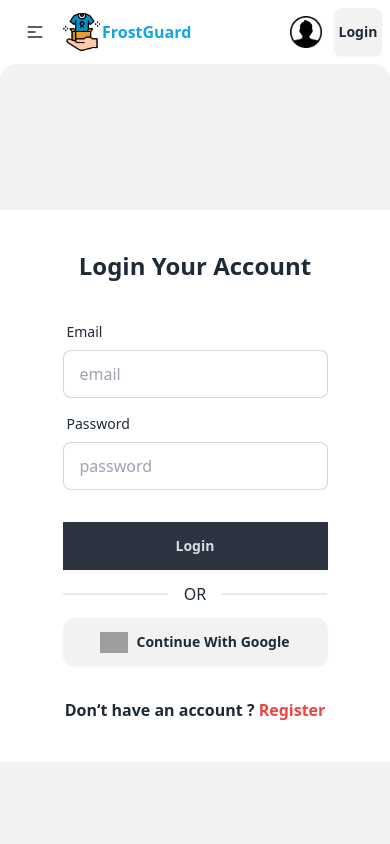
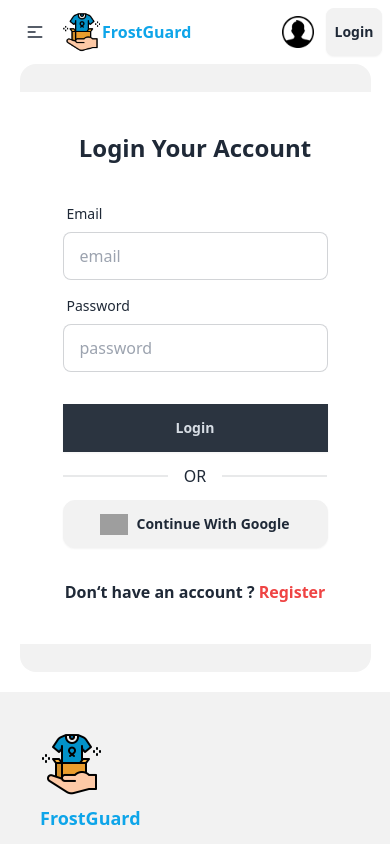
Before and after one commit to Jahid458/ForstGuard-cloth-donation, a React (Vite) app: page /login in a window 390 px wide. Shown: the top 844 px of the page. Built offline with nearby package versions, Linux system fonts and the light colour scheme; no server answers; grey boxes are pictures that could not be loaded.

Commit message:
reponsive in signin registration page

```diff
--- a/src/components/AuthProvider.jsx
+++ b/src/components/AuthProvider.jsx
@@ -1,5 +1,5 @@
 /* eslint-disable react/prop-types */
-import { createUserWithEmailAndPassword, GoogleAuthProvider, onAuthStateChanged, signInWithEmailAndPassword, signInWithPopup, signOut } from 'firebase/auth';
+import { createUserWithEmailAndPassword, GoogleAuthProvider, onAuthStateChanged, signInWithEmailAndPassword, signInWithPopup, signOut,updateProfile  } from 'firebase/auth';
 import  { createContext, useEffect, useState } from 'react';
 import auth from './../firebase/firebase.config';
 
@@ -37,10 +37,15 @@ const AuthProvider = ({children}) => {
 
 
 
+
+
    const handleLogout = () =>{
     return  signOut(auth)
    }
 
+   const updateUserProfile  = (updateData) =>{
+        return updateProfile(auth.currentUser, updateData)
+   }
 
 
    useEffect(()=>{
@@ -62,7 +67,8 @@ const AuthProvider = ({children}) => {
     handleLogout,
     user,
     setUser,
-    googleLogIn
+    googleLogIn,
+    updateUserProfile
   }
 
   return (
--- a/src/components/Login.jsx
+++ b/src/components/Login.jsx
@@ -31,8 +31,8 @@ const Login = () => {
     })
    }
   return (
-    <div>
-        <div className="min-h-screen flex justify-center items-center rounded-2xl bg-base-200 p-3 mb-5" >
+    <div className="w-[90%] md:w-[90%] lg:w-[100%] mx-auto">
+        <div className=" flex justify-center items-center rounded-2xl bg-base-200 p-7 mb-5" >
       <div className="card bg-base-100 lg:w-full max-w-lg shrink-0 rounded-none p-10 ">
         <h2 className="text-2xl font-semibold text-center">
           Login Your Account
--- a/src/components/Navbar.jsx
+++ b/src/components/Navbar.jsx
@@ -74,10 +74,14 @@ const Navbar = () => {
         </ul>
       </div>
       <div className="navbar-end gap-3">
-        <img src={usericon} alt="" className="w-8 lg:w-10"/>
         {
-          user ? <button onClick={logoutFunc} className="btn lg:w-20 w-12">LogOut</button>:<Link to="/login">
-          <a className="btn lg:w-20 w-12">Login</a>
+          user && user?.email ? <div className="flex">
+            <img src={user.photoURL} alt="" className="w-12 rounded-full" />
+          </div>:<img src={usericon} alt="" className="w-8 lg:w-10"/>
+        }
+        {
+          user ? <button onClick={logoutFunc} className="btn lg:w-20  w-14">LogOut</button>:<Link to="/login">
+          <a className="btn lg:w-20 w-14">Login</a>
 
       </Link>
         }
--- a/src/components/Register.jsx
+++ b/src/components/Register.jsx
@@ -9,7 +9,7 @@ import { useNavigate } from "react-router-dom";
 const Register = () => {
 
 
-  const {handleResgister,setUser,googleLogIn} = useContext(authContext);
+  const {handleResgister,setUser,googleLogIn,updateUserProfile} = useContext(authContext);
   const navigate = useNavigate()
 
 
@@ -31,6 +31,13 @@ const Register = () => {
       handleResgister(email,password)
       .then(res => {
         setUser(res.user)
+        updateUserProfile({displayName:name, photoURL:photo})
+        .then(()=>{
+          navigate('/')
+        })
+        .catch(err =>{
+          console.log(err)
+        })
       })
   }
 
```
